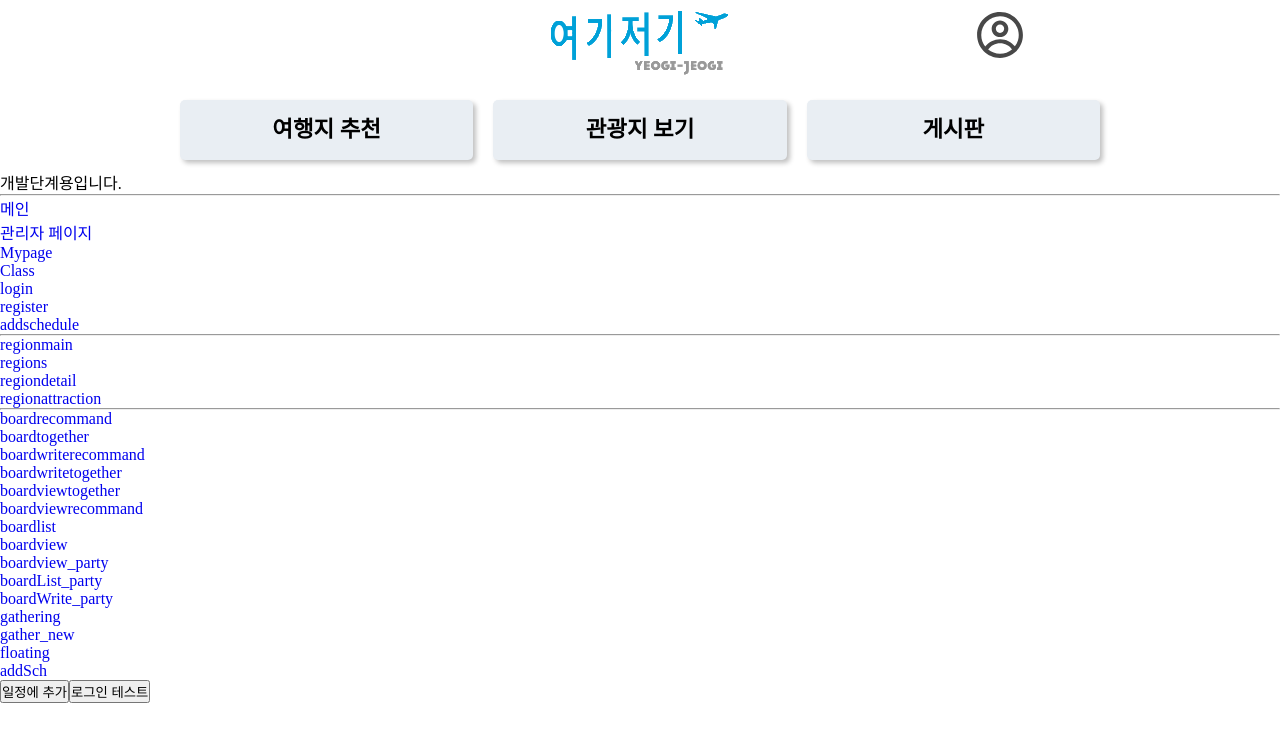
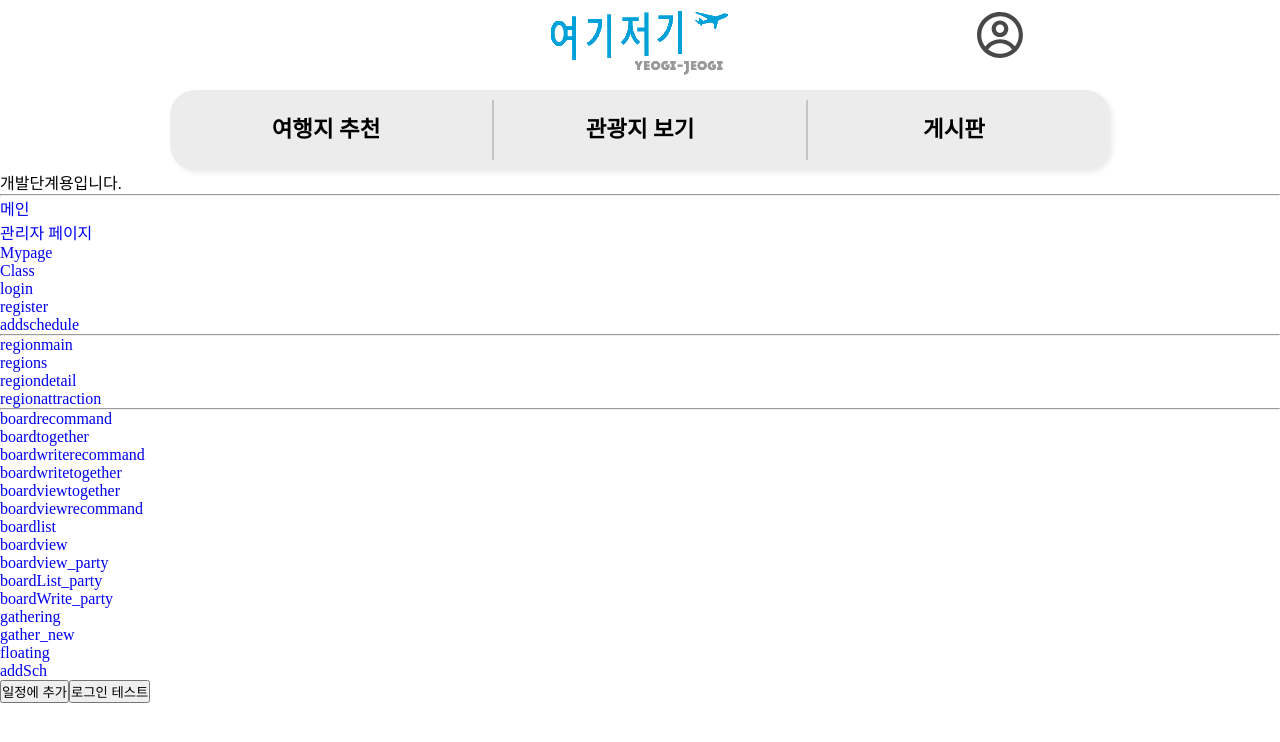
Before and after one commit to kyuchory/BeatSbUp, a React (Create React App) app in the folder front/: page / in a window 1280 px wide. Shown: the top 742 px of the page. Built offline with nearby package versions, Linux system fonts and the light colour scheme; no server answers.

Commit message:
메뉴바

```diff
--- a/front/src/components/css/Header.module.css
+++ b/front/src/components/css/Header.module.css
@@ -66,17 +66,25 @@ a {
   height: 80px;
   display: flex;
   line-height: 60px;
+  background-color: rgb(236, 236, 236);
+  border-radius: 25px;
+  box-shadow: 3px 3px 5px rgb(237, 237, 237);
 }
 
 .menus {
   flex: 1;
   text-align: center;
-  border-radius: 5px;
-  background-color: rgb(233, 238, 243);
+  /* border-radius: 5px; */
+  /* background-color: rgb(233, 238, 243); */
   margin: 10px;
   font-size: 1.4rem;
   font-weight: 600;
-  box-shadow: 3px 3px 5px rgb(192, 192, 192);
+  /* box-shadow: 3px 3px 5px rgb(192, 192, 192); */
+  border-left: 2px solid rgb(196, 196, 196);
+}
+
+.menus:first-child {
+  border-left: none;
 }
 
 .link {
```
